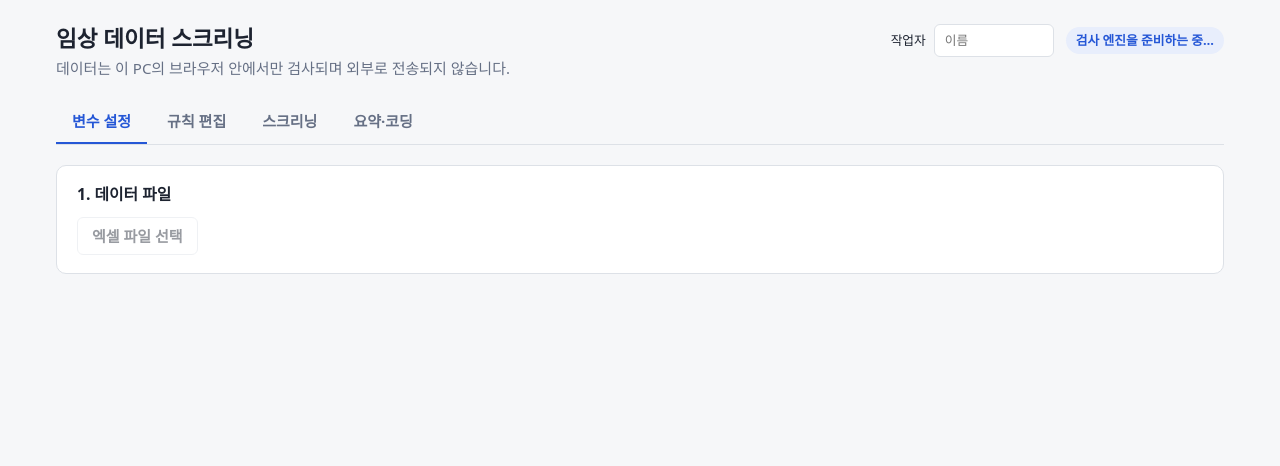
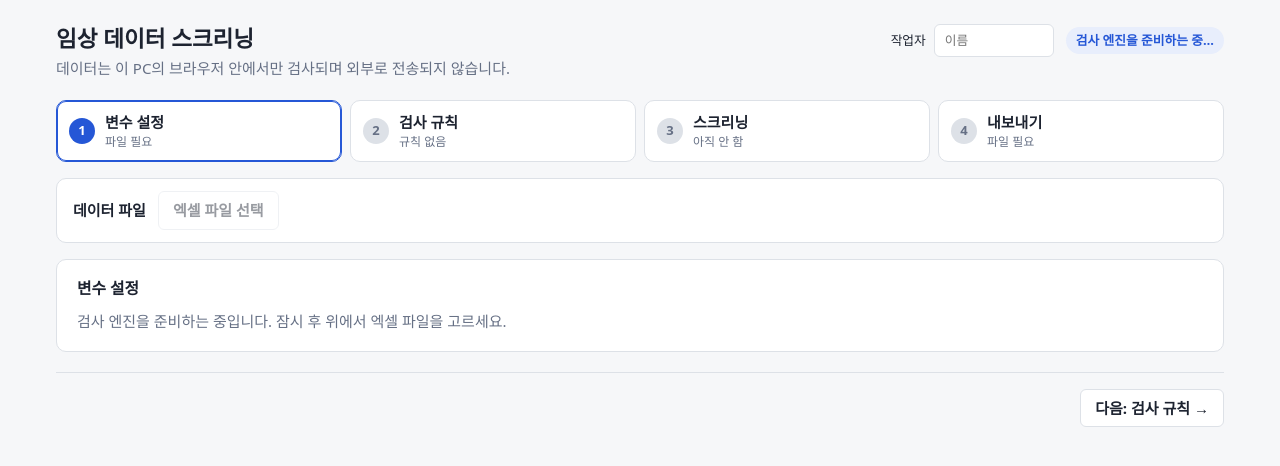
Before and after one commit to taekoong/clinical-data-screening, a React (Vite) app in the folder frontend/: page / in a window 1280 px wide. Shown: the top 466 px of the page. Built offline with nearby package versions, Linux system fonts and the light colour scheme.

Commit message:
feat: 단계표시줄로 수정

```diff
--- a/frontend/src/App.css
+++ b/frontend/src/App.css
@@ -17,26 +17,111 @@
   margin-top: 4px;
 }
 
-.tabs {
-  display: flex;
-  gap: 4px;
-  border-bottom: 1px solid var(--border);
-  margin-bottom: 20px;
+.steps ol {
+  list-style: none;
+  margin: 0 0 16px;
+  padding: 0;
+  display: grid;
+  grid-template-columns: repeat(4, minmax(0, 1fr));
+  gap: 8px;
 }
 
-.tabs button {
-  background: none;
-  border: none;
-  border-bottom: 2px solid transparent;
-  padding: 10px 16px;
+.step {
+  width: 100%;
+  display: flex;
+  align-items: center;
+  gap: 10px;
+  padding: 10px 12px;
+  background: var(--surface);
+  border: 1px solid var(--border);
+  border-radius: 10px;
   cursor: pointer;
+  text-align: left;
+  color: var(--text);
+  font: inherit;
+}
+
+.step:hover {
+  border-color: var(--accent);
+}
+
+.step[aria-current="step"] {
+  border-color: var(--accent);
+  box-shadow: inset 0 0 0 1px var(--accent);
+}
+
+.step-number {
+  flex: none;
+  width: 26px;
+  height: 26px;
+  border-radius: 50%;
+  display: grid;
+  place-items: center;
+  font-weight: 700;
+  font-size: 13px;
+  background: var(--border);
   color: var(--muted);
+}
+
+.step[aria-current="step"] .step-number {
+  background: var(--accent);
+  color: #fff;
+}
+
+.step-done .step-number {
+  background: var(--accent-soft);
+  color: var(--accent);
+}
+
+.step-text {
+  display: flex;
+  flex-direction: column;
+  min-width: 0;
+}
+
+.step-label {
+  font-weight: 700;
+}
+
+.step-status {
+  font-size: 12px;
+  color: var(--muted);
+  white-space: nowrap;
+  overflow: hidden;
+  text-overflow: ellipsis;
+}
+
+.step-warn .step-status {
+  color: var(--review);
   font-weight: 600;
 }
 
-.tabs button[aria-selected="true"] {
-  color: var(--accent);
-  border-bottom-color: var(--accent);
+.card.file-bar {
+  flex-direction: row;
+  align-items: center;
+  flex-wrap: wrap;
+  gap: 12px;
+  padding: 12px 16px;
+  margin-bottom: 16px;
+}
+
+.file-bar-label {
+  font-weight: 700;
+}
+
+.step-nav {
+  display: flex;
+  align-items: center;
+  gap: 8px;
+  margin-top: 20px;
+  padding-top: 16px;
+  border-top: 1px solid var(--border);
+}
+
+@media (max-width: 720px) {
+  .steps ol {
+    grid-template-columns: repeat(2, minmax(0, 1fr));
+  }
 }
 
 .stack {
--- a/frontend/src/App.tsx
+++ b/frontend/src/App.tsx
@@ -1,8 +1,14 @@
 import { useEffect, useMemo, useState } from "react";
 import { createPyodideEngine, type EngineStatus } from "./engine/engine";
-import { emptyForm, type RulesForm } from "./rulesForm";
-import type { Codebook, WorkbookInfo, VariableType } from "./types";
-import ScreeningPage from "./pages/ScreeningPage";
+import {
+  emptyForm,
+  formErrors,
+  formToRules,
+  type RulesForm,
+} from "./rulesForm";
+import type { Codebook, Rules, WorkbookInfo, VariableType } from "./types";
+import DataFilePicker from "./components/DataFilePicker";
+import ScreeningPage, { type ScreeningStatus } from "./pages/ScreeningPage";
 import RulesPage from "./pages/RulesPage";
 import VariableSetupPage from "./pages/VariableSetupPage";
 import VariablesPage from "./pages/VariablesPage";
@@ -39,6 +45,27 @@ export type AutoSave =
 type Tab = "setup" | "rules" | "screening" | "summary";
 const TABS: Tab[] = ["setup", "rules", "screening", "summary"];
 const isTab = (value: unknown): value is Tab => TABS.includes(value as Tab);
+
+const STEP_LABELS: Record<Tab, string> = {
+  setup: "변수 설정",
+  rules: "검사 규칙",
+  screening: "스크리닝",
+  summary: "내보내기",
+};
+
+type StepTone = "done" | "todo" | "warn" | "idle";
+
+// 변수 하나에 건 검사를 규칙 하나로 센다 (ID 형식·중복 기준은 각각 하나)
+function countRules(rules: Rules) {
+  return (
+    Object.keys(rules.numeric_columns ?? {}).length +
+    Object.keys(rules.categorical_columns ?? {}).length +
+    Object.keys(rules.date_columns ?? {}).length +
+    (rules.cross_checks?.length ?? 0) +
+    (rules.id_column ? 1 : 0) +
+    (rules.duplicate_keys?.length ? 1 : 0)
+  );
+}
 
 const DRAFT_KEY = "clinical-screening:rules-draft";
 const WORKER_KEY = "clinical-screening:worker";
@@ -114,6 +141,12 @@ function Workbench({ initial }: { initial: Workspace }) {
   const [autoSave, setAutoSave] = useState<AutoSave>(null);
   const [worker, setWorker] = useState(loadWorker);
   const [resumed, setResumed] = useState(Boolean(initial.dataFile));
+  const [screening, setScreening] = useState<ScreeningStatus>({
+    ran: false,
+    issues: 0,
+    pending: 0,
+    busy: false,
+  });
   // [새로 시작]하면 모든 화면을 처음 상태로 다시 연다
   const [session, setSession] = useState(0);
 
@@ -135,6 +168,39 @@ function Workbench({ initial }: { initial: Workspace }) {
     setResumed(false);
     setSession((n) => n + 1);
   }
+
+  function go(next: Tab) {
+    setTab(next);
+    window.scrollTo({ top: 0 });
+  }
+
+  const ruleErrors = formErrors(draft.form).length;
+  const ruleCount = countRules(formToRules(draft.form));
+  const steps: Record<Tab, { text: string; tone: StepTone }> = {
+    setup: !dataFile
+      ? { text: "파일 필요", tone: "idle" }
+      : dataFile.codebook
+        ? { text: "코드 적용됨", tone: "done" }
+        : { text: "코드 적용 전", tone: "todo" },
+    rules: ruleErrors
+      ? { text: "입력 오류 있음", tone: "warn" }
+      : ruleCount
+        ? { text: `규칙 ${ruleCount}개`, tone: "done" }
+        : { text: "규칙 없음", tone: "todo" },
+    screening: !screening.ran
+      ? { text: "아직 안 함", tone: dataFile ? "todo" : "idle" }
+      : screening.pending
+        ? { text: `반영 안 한 수정 ${screening.pending}건`, tone: "warn" }
+        : screening.issues
+          ? { text: `확인할 문제 ${screening.issues}건`, tone: "warn" }
+          : { text: "문제 없음", tone: "done" },
+    summary: dataFile
+      ? { text: "받을 수 있음", tone: "todo" }
+      : { text: "파일 필요", tone: "idle" },
+  };
+  const index = TABS.indexOf(tab);
+  const prev = TABS[index - 1];
+  const next = TABS[index + 1];
 
   // 규칙은 고칠 때마다 이 브라우저에 자동 저장되고, 스크리닝에도 바로 적용된다
   function updateDraft(next: RulesDraft) {
@@ -195,36 +261,39 @@ function Workbench({ initial }: { initial: Workspace }) {
         </div>
       )}
 
-      <nav className="tabs" role="tablist">
-        <button
-          role="tab"
-          aria-selected={tab === "setup"}
-          onClick={() => setTab("setup")}
-        >
-          변수 설정
-        </button>
-        <button
-          role="tab"
-          aria-selected={tab === "rules"}
-          onClick={() => setTab("rules")}
-        >
-          규칙 편집
-        </button>
-        <button
-          role="tab"
-          aria-selected={tab === "screening"}
-          onClick={() => setTab("screening")}
-        >
-          스크리닝
-        </button>
-        <button
-          role="tab"
-          aria-selected={tab === "summary"}
-          onClick={() => setTab("summary")}
-        >
-          요약·코딩
-        </button>
+      {/* 단계는 순서대로 안내하지만 잠그지 않는다 (언제든 앞뒤로 옮겨 다닐 수 있다) */}
+      <nav className="steps" aria-label="작업 단계">
+        <ol>
+          {TABS.map((t, i) => (
+            <li key={t}>
+              <button
+                className={`step step-${steps[t].tone}`}
+                aria-current={tab === t ? "step" : undefined}
+                onClick={() => go(t)}
+              >
+                <span className="step-number">
+                  {steps[t].tone === "done" ? "✓" : i + 1}
+                </span>
+                <span className="step-text">
+                  <span className="step-label">{STEP_LABELS[t]}</span>
+                  <span className="step-status">{steps[t].text}</span>
+                </span>
+              </button>
+            </li>
+          ))}
+        </ol>
       </nav>
+
+      {/* 데이터 파일은 모든 단계가 함께 쓰므로 맨 위에서 한 번만 고른다 */}
+      <section className="card file-bar">
+        <span className="file-bar-label">데이터 파일</span>
+        <DataFilePicker
+          engine={engine}
+          ready={status.state === "ready" && !screening.busy}
+          dataFile={dataFile}
+          onDataFile={setDataFile}
+        />
+      </section>
 
       {/* 탭을 옮겨도 검사 결과와 고치던 값이 사라지지 않도록 모든 화면을 유지하고 숨기기만 한다 */}
       <main key={session}>
@@ -236,7 +305,7 @@ function Workbench({ initial }: { initial: Workspace }) {
             onDataFile={setDataFile}
             draft={draft}
             onDraft={updateDraft}
-            onNext={() => setTab("rules")}
+            onNext={() => go("rules")}
           />
         </div>
         <div hidden={tab !== "screening"}>
@@ -247,8 +316,9 @@ function Workbench({ initial }: { initial: Workspace }) {
             onDataFile={setDataFile}
             draft={draft}
             onDraft={updateDraft}
-            onEditRules={() => setTab("rules")}
+            onEditRules={() => go("rules")}
             worker={worker}
+            onStatus={setScreening}
           />
         </div>
         <div hidden={tab !== "rules"}>
@@ -256,11 +326,10 @@ function Workbench({ initial }: { initial: Workspace }) {
             engine={engine}
             ready={status.state === "ready"}
             dataFile={dataFile}
-            onDataFile={setDataFile}
             draft={draft}
             onDraft={updateDraft}
             autoSave={autoSave}
-            onStartScreening={() => setTab("screening")}
+            onStartScreening={() => go("screening")}
           />
         </div>
         <div hidden={tab !== "summary"}>
@@ -270,10 +339,24 @@ function Workbench({ initial }: { initial: Workspace }) {
             dataFile={dataFile}
             onDataFile={setDataFile}
             draft={draft}
-            onGoToSetup={() => setTab("setup")}
+            onGoToSetup={() => go("setup")}
           />
         </div>
       </main>
+
+      <div className="step-nav">
+        {prev && (
+          <button className="button button-ghost" onClick={() => go(prev)}>
+            ← 이전: {STEP_LABELS[prev]}
+          </button>
+        )}
+        <span className="grow" />
+        {next && (
+          <button className="button" onClick={() => go(next)}>
+            다음: {STEP_LABELS[next]} →
+          </button>
+        )}
+      </div>
     </div>
   );
 }
--- a/frontend/src/components/RecodePanel.tsx
+++ b/frontend/src/components/RecodePanel.tsx
@@ -115,7 +115,7 @@ export default function RecodePanel({ file, engine, disabled, pendingEdits, onBu
         표의 행 필터와 관계없이 이 시트의 선택한 열 전체에 적용됩니다.
       </p>
       {pendingEdits && <p className="message message-warning">셀 수정 사항을 먼저 반영하거나 취소하세요.</p>}
-      {!validColumn && <p className="muted">이 열을 일괄 변경하려면 [변수 설정] 탭에서 이 변수를 범주형으로 지정하세요.</p>}
+      {!validColumn && <p className="muted">이 열을 일괄 변경하려면 [변수 설정] 단계에서 이 변수를 범주형으로 지정하세요.</p>}
       <fieldset className="recode-controls" disabled={locked}>
         <div className="picker">
           <label>기존 값{" "}
--- a/frontend/src/pages/ScreeningPage.tsx
+++ b/frontend/src/pages/ScreeningPage.tsx
@@ -1,6 +1,5 @@
 import { useEffect, useMemo, useRef, useState } from "react";
 import type { DataFile, RulesDraft } from "../App";
-import DataFilePicker from "../components/DataFilePicker";
 import { parseCell, type CellPos } from "../cells";
 import DataGrid from "../components/DataGrid";
 import ValueText from "../components/ValueText";
@@ -39,6 +38,16 @@ interface Props {
   onEditRules: () => void;
   // Change_Log에 남길 작업자 이름
   worker: string;
+  // 단계 표시줄에 보여 줄 진행 상태
+  onStatus: (status: ScreeningStatus) => void;
+}
+
+export interface ScreeningStatus {
+  ran: boolean;
+  issues: number;
+  pending: number;
+  // 코드 바꾸기·수정 반영 중에는 파일을 바꾸지 못하게 한다
+  busy: boolean;
 }
 
 interface Run {
@@ -58,6 +67,7 @@ export default function ScreeningPage({
   onDraft,
   onEditRules,
   worker,
+  onStatus,
 }: Props) {
   // 새로고침 전에 고치던 값 (같은 파일일 때만 이어서 쓴다)
   const [restored] = useState(() => {
@@ -96,6 +106,17 @@ export default function ScreeningPage({
         : undefined,
     });
   }, [run, dataFile, edits, reasons, useRules]);
+
+  const issueCount = run?.result.summary.issue_count ?? 0;
+  const busy = recoding || applying;
+  useEffect(() => {
+    onStatus({
+      ran: Boolean(run),
+      issues: issueCount,
+      pending: pendingCount,
+      busy,
+    });
+  }, [onStatus, run, issueCount, pendingCount, busy]);
 
   const resumeRun = useRef(Boolean(restored?.ran));
   useEffect(() => {
@@ -249,17 +270,7 @@ export default function ScreeningPage({
   return (
     <div className="stack">
       <section className="card">
-        <h2>1. 데이터 파일</h2>
-        <DataFilePicker
-          engine={engine}
-          ready={ready && !recoding}
-          dataFile={dataFile}
-          onDataFile={onDataFile}
-        />
-      </section>
-
-      <section className="card">
-        <h2>2. 검사 규칙</h2>
+        <h2>검사 규칙</h2>
         <div className="picker">
           <label className="inline">
             <input
@@ -450,11 +461,6 @@ function Results({
   function showInGrid(issue: Issue) {
     setSelected(parseCell(issue.Cell));
     setView("grid");
-  }
-
-  function download() {
-    const blob = new Blob([result.report as BlobPart], { type: XLSX_TYPE });
-    downloadBlob(blob, `${fileStem(run.file.name)}_screening.xlsx`);
   }
 
   return (
--- a/frontend/src/pages/VariableSetupPage.tsx
+++ b/frontend/src/pages/VariableSetupPage.tsx
@@ -1,6 +1,5 @@
 import { useState, type KeyboardEvent } from "react";
 import type { DataFile, RulesDraft } from "../App";
-import DataFilePicker from "../components/DataFilePicker";
 import type { ScreeningEngine } from "../engine/engine";
 import {
   getRange,
@@ -55,15 +54,16 @@ export default function VariableSetupPage({
 }: Props) {
   return (
     <div className="stack">
-      <section className="card">
-        <h2>1. 데이터 파일</h2>
-        <DataFilePicker
-          engine={engine}
-          ready={ready}
-          dataFile={dataFile}
-          onDataFile={onDataFile}
-        />
-      </section>
+      {!dataFile && (
+        <section className="card">
+          <h2>변수 설정</h2>
+          <p className="muted">
+            {ready
+              ? "위의 [엑셀 파일 선택]으로 데이터를 올리면 변수마다 유형과 값을 정할 수 있습니다."
+              : "검사 엔진을 준비하는 중입니다. 잠시 후 위에서 엑셀 파일을 고르세요."}
+          </p>
+        </section>
+      )}
       {/* 다른 파일이나 시트를 고르면 보고 있던 변수를 새로 고른다 */}
       {dataFile && (
         <Setup
@@ -280,7 +280,7 @@ function Setup({
   return (
     <section className="card">
       <div className="section-header">
-        <h2>2. 변수 유형과 값 설정</h2>
+        <h2>변수 유형과 값 설정</h2>
         <div className="toolbar">
           {applied ? (
             <>
@@ -292,7 +292,7 @@ function Setup({
                 변수 규칙 수정
               </button>
               <button className="button button-primary" onClick={onNext}>
-                다음: 규칙 편집 →
+                다음: 검사 규칙 →
               </button>
             </>
           ) : (
@@ -301,14 +301,14 @@ function Setup({
               disabled={exporting || codeErrors.length > 0}
               onClick={applyCodes}
             >
-              {canExport ? "코드 적용하고 다음 →" : "다음: 규칙 편집 →"}
+              {canExport ? "코드 적용하고 다음 →" : "다음: 검사 규칙 →"}
             </button>
           )}
         </div>
       </div>
       <p className="muted">
         유형은 값을 보고 추천해 둔 것이니 틀리면 바꾸세요. 여기서 정한 유형과
-        허용 범위는 규칙 편집, 스크리닝, 요약·코딩에 모두 적용됩니다. 범주형은
+        허용 범위는 검사 규칙, 스크리닝, 내보내기에 모두 적용됩니다. 범주형은
         원본 값마다 숫자 코드와 라벨을 정하고, 같은 코드를 입력하면 하나로
         묶입니다. 코드는 자동으로 채운 초안이니 확인하고, 오류로 보이는 값(X
         등)은 코드를 비워 두세요.
--- a/frontend/src/pages/VariablesPage.tsx
+++ b/frontend/src/pages/VariablesPage.tsx
@@ -72,9 +72,10 @@ export default function VariablesPage({
   if (!dataFile) {
     return (
       <section className="card">
-        <h2>요약·코딩</h2>
+        <h2>내보내기</h2>
         <p className="muted">
-          아직 불러온 데이터가 없습니다. [변수 설정] 탭에서 파일을 올리세요.
+          아직 불러온 데이터가 없습니다. 위의 [엑셀 파일 선택]으로 파일을
+          올리세요.
         </p>
         <button className="button" onClick={onGoToSetup}>
           변수 설정으로 가기
```
Also changed, not shown: frontend/src/pages/RulesPage.tsx (+4 -12 lines).
